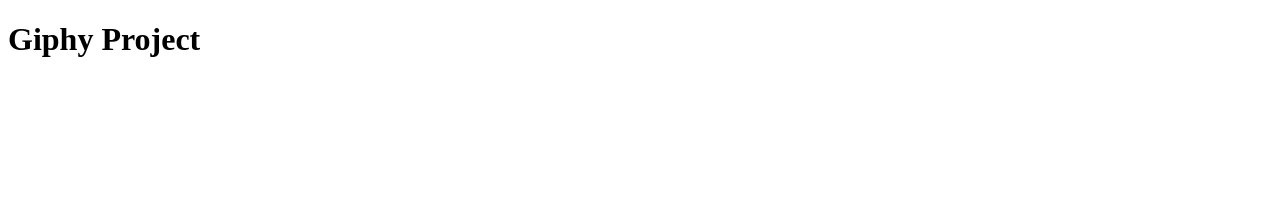
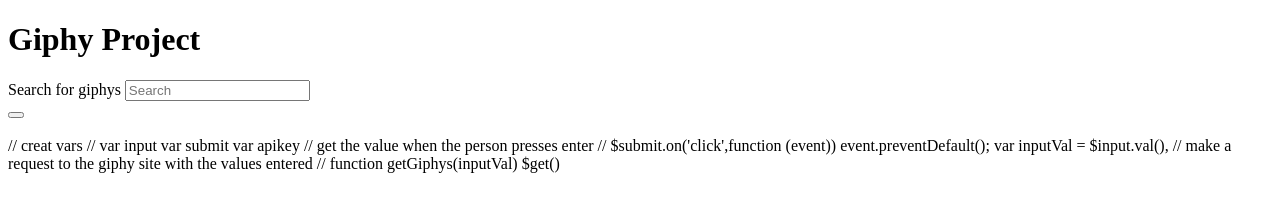
Before and after one commit to Sclelandm/hw5-giphy, a plain HTML site: page index.html in a window 1280 px wide. Drawn offline with nearby package versions, Linux system fonts and the light colour scheme.

Commit message:
home work

```diff
--- a/index.html
+++ b/index.html
@@ -1,13 +1,50 @@
 <!DOCTYPE html>
 <html>
 	<head>
+		<meta charset="UTF-8">
+		<script src="https://ajax.googleapis.com/ajax/libs/juery/3.2.1/jquery.min.js"></script>
 		<title>Giphy Project</title>
 
 	</head>
 	<body>
 		 <h1>Giphy Project</h1>
+		 <div class="container">
+			 	<form>
+					 <div class="form-grup">
+						 <label for="">Search for giphys</label>
+						 <input type="text" class="form-control" id="input" placeholder="Search">
+					 </div>
+					 <button type="enter" class="btn-primary"></button>
+				 </form>
+				 <br>
+				 <div class="results">
+					 <div class="panel panel-defoult">
+						 <div class="panel-body">
+
+						 </div>
+					 </div>
+				 </div>
+
+				 <div class="results"></div>
+		 </div>
 
 	</body>
 
 
 </html>
+
+// creat vars //
+
+	var input
+	var submit
+	var apikey
+
+	// get the value when the person presses enter //
+
+	$submit.on('click',function (event)) event.preventDefault();
+	var inputVal = $input.val(),
+
+	// make a request to the giphy site with the values entered //
+
+	function getGiphys(inputVal)
+	$get()
```
